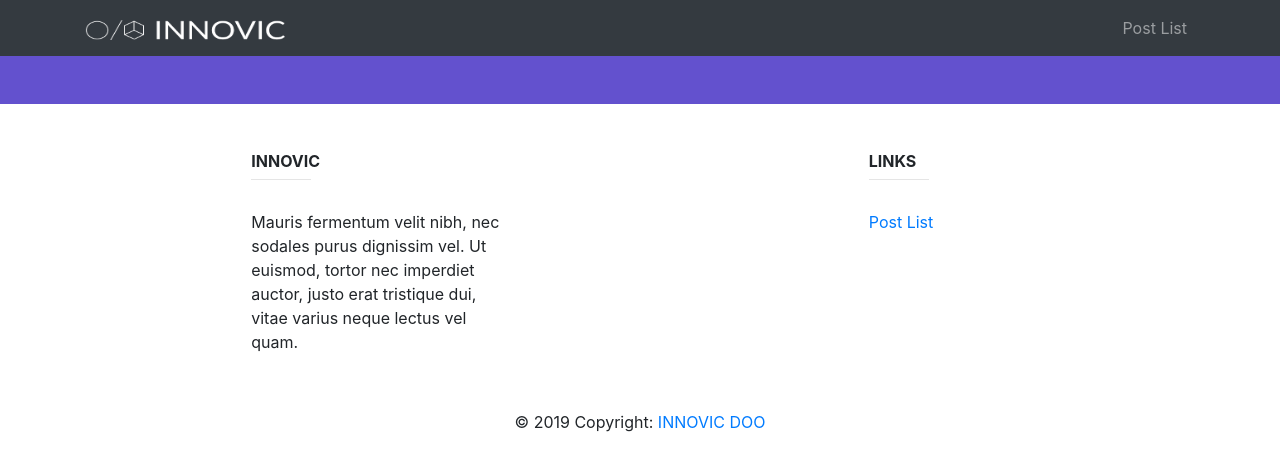
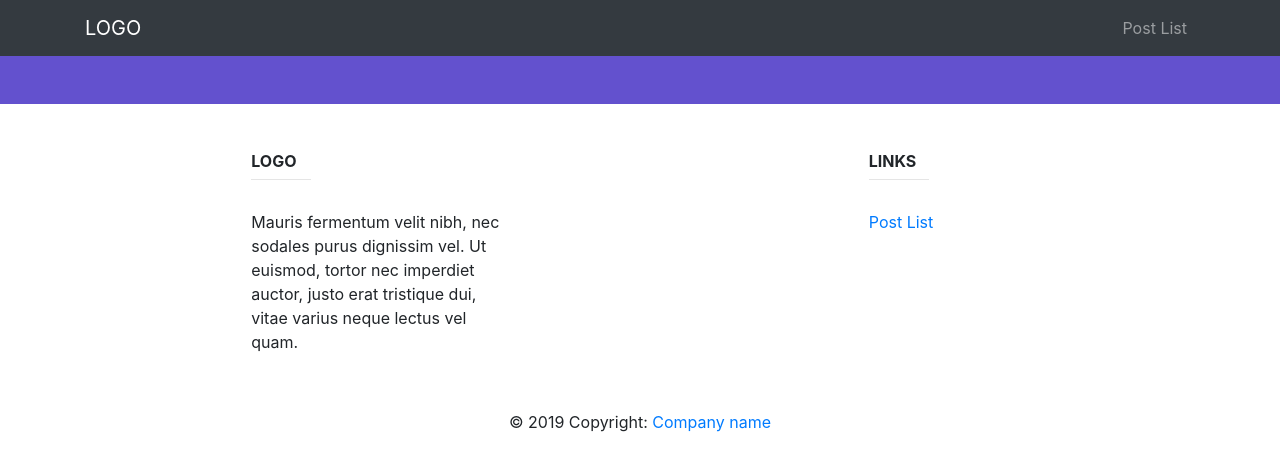
Before and after one commit to almirmerzic/innovic, an Angular app in the folder innovicTest/: page / in a window 1280 px wide. Shown: the top 470 px of the page. Built offline with nearby package versions, Linux system fonts and the light colour scheme.

Commit message:
Update header and footer
Update header and footer

```diff
--- a/innovicTest/src/app/components/footer/footer.component.html
+++ b/innovicTest/src/app/components/footer/footer.component.html
@@ -11,7 +11,7 @@
     <div class="row mt-3">
       <div class="col-md-3 col-lg-4 col-xl-3 mx-auto mb-4">
 
-        <h6 class="text-uppercase font-weight-bold">INNOVIC</h6>
+        <h6 class="text-uppercase font-weight-bold">LOGO</h6>
         <hr class="deep-purple accent-2 mb-4 mt-0 d-inline-block mx-auto" style="width: 60px;">
         <p>Mauris fermentum velit nibh, nec sodales purus dignissim vel. Ut euismod, tortor nec imperdiet auctor, justo
           erat tristique dui, vitae varius neque lectus vel quam.</p>
@@ -29,7 +29,7 @@
   </div>
 
   <div class="footer-copyright text-center py-3">© 2019 Copyright:
-    <a href="https://innovic.io/"> INNOVIC DOO</a>
+    <a href="https://google.ba/">Company name</a>
   </div>
 
 </footer>
--- a/innovicTest/src/app/components/header/header.component.html
+++ b/innovicTest/src/app/components/header/header.component.html
@@ -1,7 +1,8 @@
 <nav class="navbar navbar-expand-lg navbar-dark bg-dark static-top">
   <div class="container">
     <a class="navbar-brand" href="#">
-          <img src="assets/img/logo.png" alt="" width="200px" height="20px">
+          <!-- <img src="assets/img/logo.png" alt="" width="200px" height="20px"> -->
+          LOGO
         </a>
     <button class="navbar-toggler" type="button" data-toggle="collapse" data-target="#navbarResponsive" aria-controls="navbarResponsive" aria-expanded="false" aria-label="Toggle navigation">
           <span class="navbar-toggler-icon"></span>
--- a/innovicTest/src/index.html
+++ b/innovicTest/src/index.html
@@ -2,7 +2,7 @@
 <html lang="en">
 <head>
   <meta charset="utf-8">
-  <title>InnovicTest</title>
+  <title>Angular 6 Test</title>
   <base href="/">
 
   <meta name="viewport" content="width=device-width, initial-scale=1">
```
